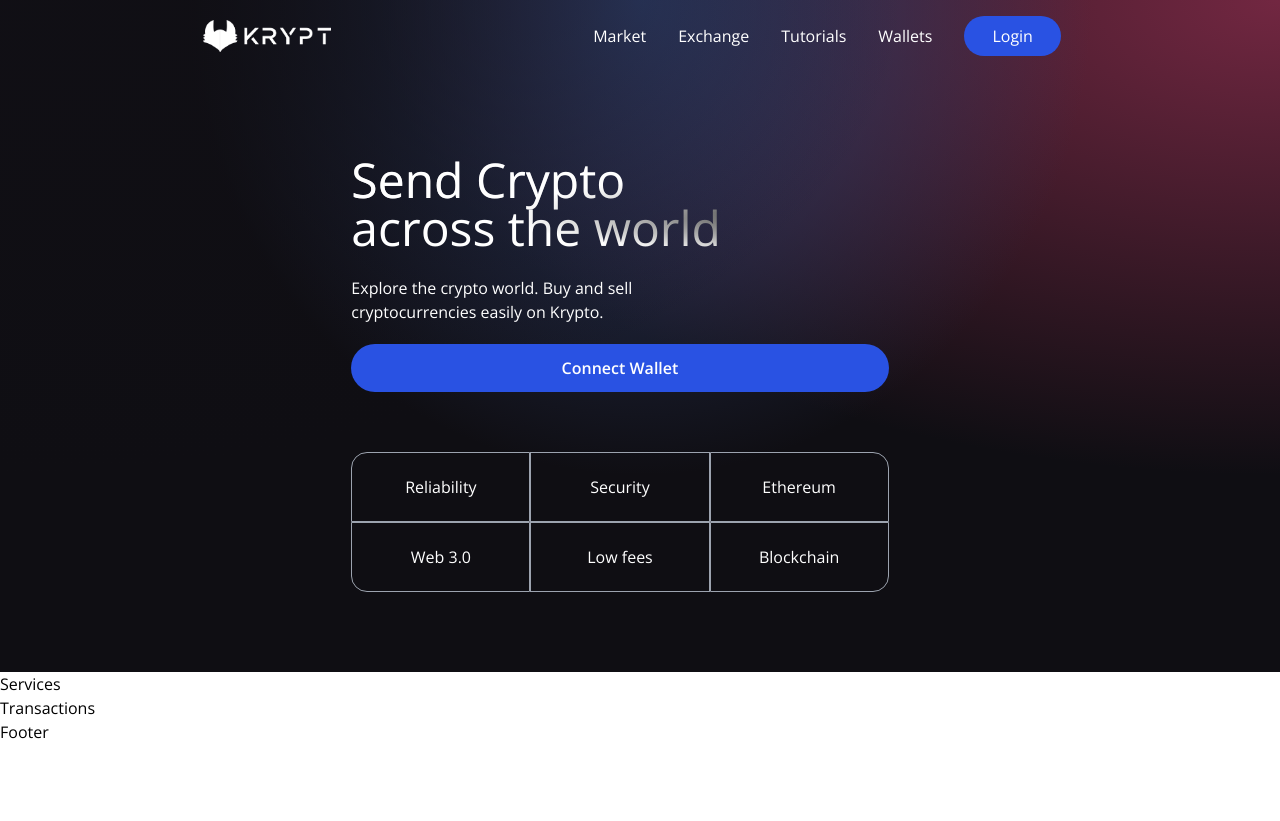
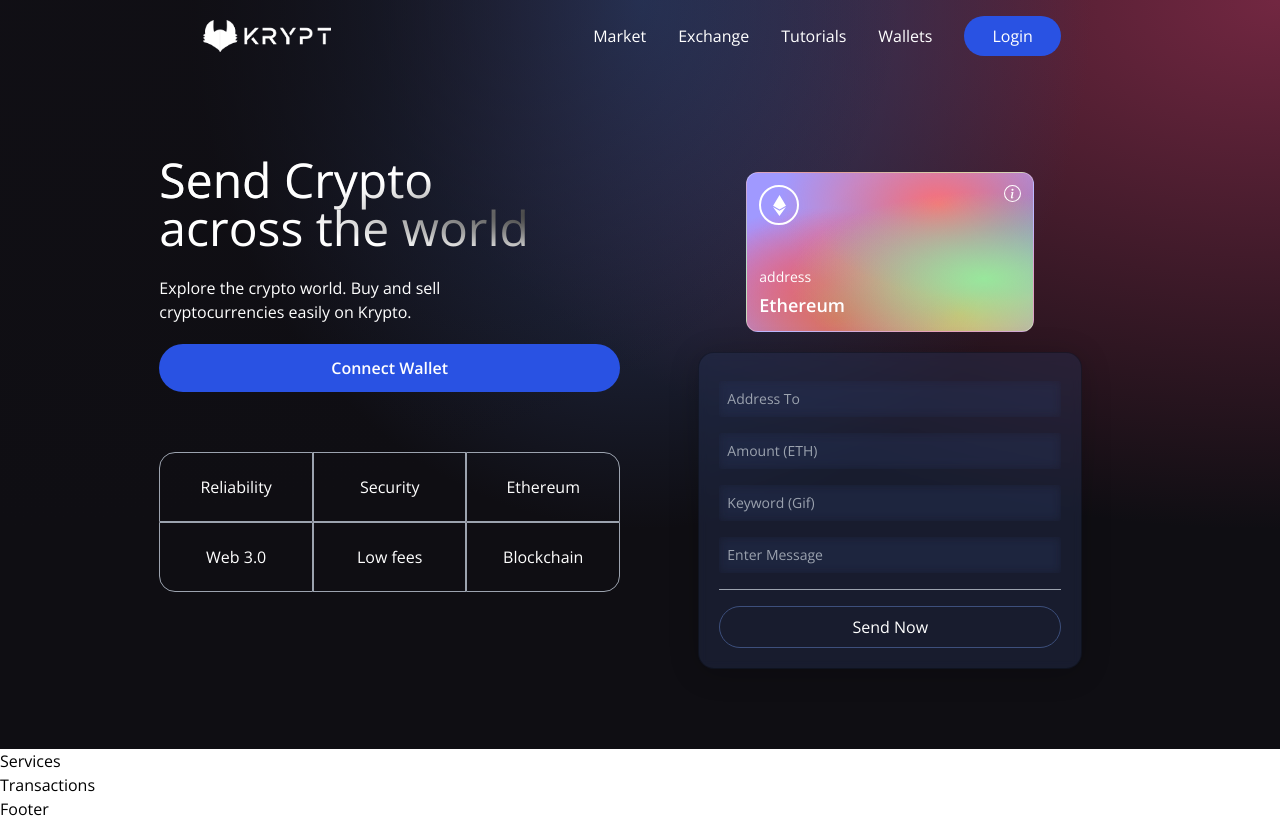
Before and after one commit to Hartz-byte/web3-react-app, a React (Vite) app in the folder client/: page / in a window 1280 px wide. Before the commit the page ends 800 px from the top, so only its background shows below. Built offline with nearby package versions, Linux system fonts and the light colour scheme.

Commit message:
welcome update

```diff
--- a/client/src/components/Welcome.jsx
+++ b/client/src/components/Welcome.jsx
@@ -7,8 +7,21 @@
 const commonStyles =
   "min-h-[70px] sm:px-0 px-2 sm:min-w-[120px] flex justify-center items-center border-[0.5px] border-gray-400 text-white";
 
+const Input = ({ placeholder, name, type, value, handleChange }) => (
+  <input
+    placeholder={placeholder}
+    type={type}
+    step="0.0001"
+    value={value}
+    onChange={(e) => handleChange(e, name)}
+    className="my-2 w-full rounded-sm p-2 outline-none bg-transparent text-white border-none text-sm white-glassmorphism"
+  />
+);
+
 const Welcome = () => {
   const connectWallet = () => {};
+
+  const handleSubmit = () => {};
 
   return (
     <div className="flex w-full justify-center items-center">
@@ -50,8 +63,73 @@
           </div>
         </div>
 
-        <div></div>
+        <div className="flex flex-col flex-1 items-center justify-start w-full md:mt-0 mt-10">
+          <div className="p-3 justify-end items-start flex-col rounded-xl h-40 sm:w-72 w-full my-5 eth-card white-glassmorphism">
+            <div className="flex justify-between flex-col w-full h-full">
+              {/* logo */}
+              <div className="flex justify-between items-start">
+                {/* ethereum logo */}
+                <div className="w-10 h-10 rounded-full border-2 border-white flex justify-center items-center">
+                  <SiEthereum fontSize={21} color="#fff" />
+                </div>
 
+                {/* info logo */}
+                <BsInfoCircle fontSize={17} color="#fff" />
+              </div>
+
+              <div>
+                {/* address */}
+                <p className="text-white font-light text-sm">address</p>
+
+                {/* ethereum text */}
+                <p className="text-white font-semibold text-lg mt-1">
+                  Ethereum
+                </p>
+              </div>
+            </div>
+          </div>
+
+          <div className="p-5 sm:w-96 w-full flex flex-col justify-start items-center blue-glassmorphism">
+            <Input
+              placeholder="Address To"
+              name="addressTo"
+              type="text"
+              handleChange={() => {}}
+            />
+            <Input
+              placeholder="Amount (ETH)"
+              name="amount"
+              type="number"
+              handleChange={() => {}}
+            />
+            <Input
+              placeholder="Keyword (Gif)"
+              name="keyword"
+              type="text"
+              handleChange={() => {}}
+            />
+            <Input
+              placeholder="Enter Message"
+              name="message"
+              type="text"
+              handleChange={() => {}}
+            />
+
+            <div className="h-[1px] w-full bg-gray-400 my-2" />
+
+            {false ? (
+              <Loader />
+            ) : (
+              <button
+                type="button"
+                onClick={handleSubmit}
+                className="text-white w-full mt-2 border-[1px] p-2 border-[#3d4f7c] rounded-full cursor-pointer"
+              >
+                Send Now
+              </button>
+            )}
+          </div>
+        </div>
       </div>
     </div>
   );
```
